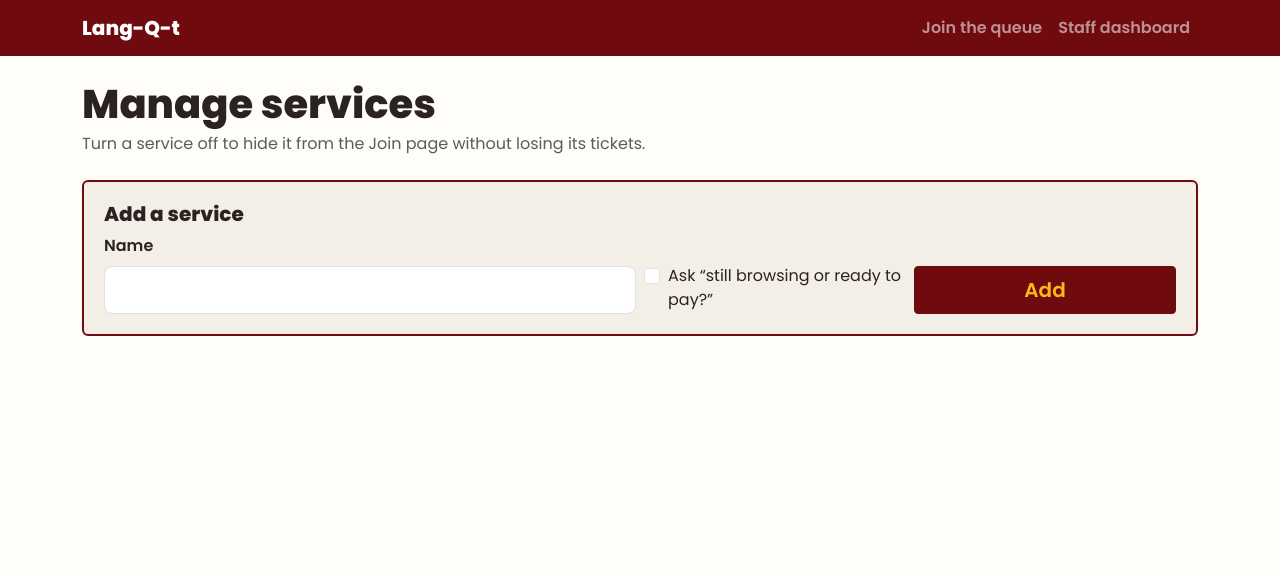
After one commit to Kenji7676/ccc181, a Flask app: page /staff/services in a window 1280 px wide. The commit adds this page. Shown: the top 576 px of the page. Run offline with Flask 3, Linux system fonts and the light colour scheme; parts of the project's set-up code (start-up, migrations or seed data) failed here and were passed over.

Commit message:
Adding additional staff features and second migration

```diff
--- a/app.py
+++ b/app.py
@@ -248,7 +248,6 @@ def staff_dashboard():
         total=len(waiting),
     )
 
-
 @app.post("/staff/call-next")
 def call_next():
     service_id = request.form.get("service_id", type=int)
@@ -272,13 +271,22 @@ def call_next():
         flash(f"Called ticket {nxt.code} · {nxt.user.name}.", "info")
     return redirect(url_for("staff_dashboard", service_id=service_id))
 
-
 # Which current statuses each action may start from
 ALLOWED_FROM = {
     "call": {"waiting"},
     "serve": {"called"},
     "no-show": {"waiting", "called"},
 }
+
+@app.post("/staff/tickets/<int:ticket_id>/delete")
+def delete_ticket(ticket_id):
+    t = find_ticket(ticket_id)
+    code = t.code
+    db.session.delete(t)  # hard delete: the row is gone for good
+    db.session.commit()
+    flash(f"Ticket {code} was deleted.", "warning")
+    return redirect(url_for("staff_dashboard",
+                            service_id=request.form.get("service_id", type=int)))
 
 @app.post("/staff/tickets/<int:ticket_id>/<action>")
 def staff_action(ticket_id, action):
@@ -292,12 +300,69 @@ def staff_action(ticket_id, action):
         flash(f"Ticket {t.code} is already {t.status}.", "warning")
     else:
         t.status = new_status
+        if new_status == "served":
+            t.served_at = func.now()
         if new_status == "called":
             t.called_at = func.now()
         db.session.commit()
         flash(f"Ticket {t.code} marked {new_status}.", "info")
     return redirect(url_for("staff_dashboard",
                             service_id=request.form.get("service_id", type=int)))
+
+@app.get("/staff/services")
+def services_list():
+    return render_template("services.html", services=all_services())
+
+@app.post("/staff/services")
+def service_create():
+    name = request.form.get("name", "").strip()
+    uses_stage = request.form.get("uses_stage") == "on"
+    if not name or len(name) > 60:
+        flash("Enter a service name (up to 60 characters).", "danger")
+        return redirect(url_for("services_list"))
+    db.session.add(Service(name=name, uses_stage=uses_stage))
+    try:
+        db.session.commit()
+        flash(f"Service “{name}” added.", "success")
+    except IntegrityError:
+        db.session.rollback()
+        flash(f"A service named “{name}” already exists.", "danger")
+    return redirect(url_for("services_list"))
+
+@app.post("/staff/services/<int:service_id>")
+def service_edit(service_id):
+    s = db.get_or_404(Service, service_id)
+    name = request.form.get("name", "").strip()
+    if not name or len(name) > 60:
+        flash("Enter a service name (up to 60 characters).", "danger")
+        return redirect(url_for("services_list"))
+    s.name = name
+    s.uses_stage = request.form.get("uses_stage") == "on"
+    s.is_active = request.form.get("is_active") == "on"  # unticked boxes are not sent
+    try:
+        db.session.commit()
+        flash(f"Service “{name}” saved.", "success")
+    except IntegrityError:
+        db.session.rollback()
+        flash(f"A service named “{name}” already exists.", "danger")
+    return redirect(url_for("services_list"))
+
+@app.post("/staff/services/<int:service_id>/delete")
+def service_delete(service_id):
+    s = db.get_or_404(Service, service_id)
+    name = s.name  # read it before the row is gone
+    if s.tickets:
+        flash(f"“{name}” has tickets, so it cannot be deleted. Turn it off instead.", "danger")
+        return redirect(url_for("services_list"))
+    db.session.delete(s)
+    try:
+        db.session.commit()
+        flash(f"Service “{name}” deleted.", "warning")
+    except IntegrityError:
+        db.session.rollback()
+        flash(f"“{name}” is still in use, so it cannot be deleted.", "danger")
+    return redirect(url_for("services_list"))
+
 #database
 @app.cli.command("seed")
 def seed():
--- a/static/js/main.js
+++ b/static/js/main.js
@@ -9,3 +9,10 @@ if (joinForm) {
     button.textContent = "Getting your ticket…";
   });
 }
+
+document.addEventListener("submit", (event) => {
+  const form = event.target;
+  if (form.matches("form[data-confirm]") && !confirm(form.dataset.confirm)) {
+    event.preventDefault();
+  }
+});
--- /dev/null
+++ b/templates/services.html
@@ -0,0 +1,65 @@
+{% extends "base.html" %}
+{% block title %}Manage services · Lang-Q-t{% endblock %}
+
+{% block content %}
+<h1 class="display-6 fw-bold mb-1">Manage services</h1>
+<p class="text-body-secondary mb-4">Turn a service off to hide it from the Join page without losing its tickets.</p>
+
+<form method="post" action="{{ url_for('service_create') }}" class="dash-panel mb-4">
+  <h2 class="h5 fw-bold">Add a service</h2>
+  <div class="row g-2 align-items-end">
+    <div class="col-12 col-md-6">
+      <label for="new-name" class="form-label fw-semibold">Name</label>
+      <input id="new-name" name="name" type="text" maxlength="60" required class="form-control form-control-lg">
+    </div>
+    <div class="col-12 col-md-3">
+      <div class="form-check">
+        <input id="new-stage" name="uses_stage" type="checkbox" class="form-check-input">
+        <label for="new-stage" class="form-check-label">Ask “still browsing or ready to pay?”</label>
+      </div>
+    </div>
+    <div class="col-12 col-md-3 d-grid">
+      <button type="submit" class="btn btn-primary btn-lg">Add</button>
+    </div>
+  </div>
+</form>
+
+{% for s in services %}
+<section class="dash-panel mb-3" aria-label="{{ s.name }}">
+  <form method="post" action="{{ url_for('service_edit', service_id=s.id) }}" class="row g-2 align-items-end">
+    <div class="col-12 col-md-4">
+      <label for="name-{{ s.id }}" class="form-label fw-semibold">Name</label>
+      <input id="name-{{ s.id }}" name="name" type="text" maxlength="60" required
+             value="{{ s.name }}" class="form-control">
+    </div>
+    <div class="col-6 col-md-2">
+      <div class="form-check">
+        <input id="stage-{{ s.id }}" name="uses_stage" type="checkbox" class="form-check-input"
+               {% if s.uses_stage %}checked{% endif %}>
+        <label for="stage-{{ s.id }}" class="form-check-label">Asks browsing / paying</label>
+      </div>
+    </div>
+    <div class="col-6 col-md-2">
+      <div class="form-check">
+        <input id="active-{{ s.id }}" name="is_active" type="checkbox" class="form-check-input"
+               {% if s.is_active %}checked{% endif %}>
+        <label for="active-{{ s.id }}" class="form-check-label">Active</label>
+      </div>
+    </div>
+    <div class="col-6 col-md-2">
+      <p class="mb-0 small">Tickets: <strong>{{ s.tickets|length }}</strong></p>
+    </div>
+    <div class="col-6 col-md-2 d-grid">
+      <button type="submit" class="btn btn-outline-secondary">Save</button>
+    </div>
+  </form>
+
+  <form method="post" action="{{ url_for('service_delete', service_id=s.id) }}" class="mt-2"
+        data-confirm="Delete “{{ s.name }}”? This cannot be undone.">
+    <button type="submit" class="btn btn-sm btn-outline-danger"
+            aria-label="Delete {{ s.name }}" {% if s.tickets %}disabled{% endif %}>Delete</button>
+    {% if s.tickets %}<span class="small text-body-secondary ms-2">Has tickets, so turn it off instead.</span>{% endif %}
+  </form>
+</section>
+{% endfor %}
+{% endblock %}
```
Also changed, not shown: docs/week4/schema.md (+1 -0 lines), migrations/versions/b47d004b62e4_add_tickets_served_at.py (added, +35 -0 lines), models.py (+7 -0 lines), templates/staff.html (+11 -2 lines), 1 other file.
